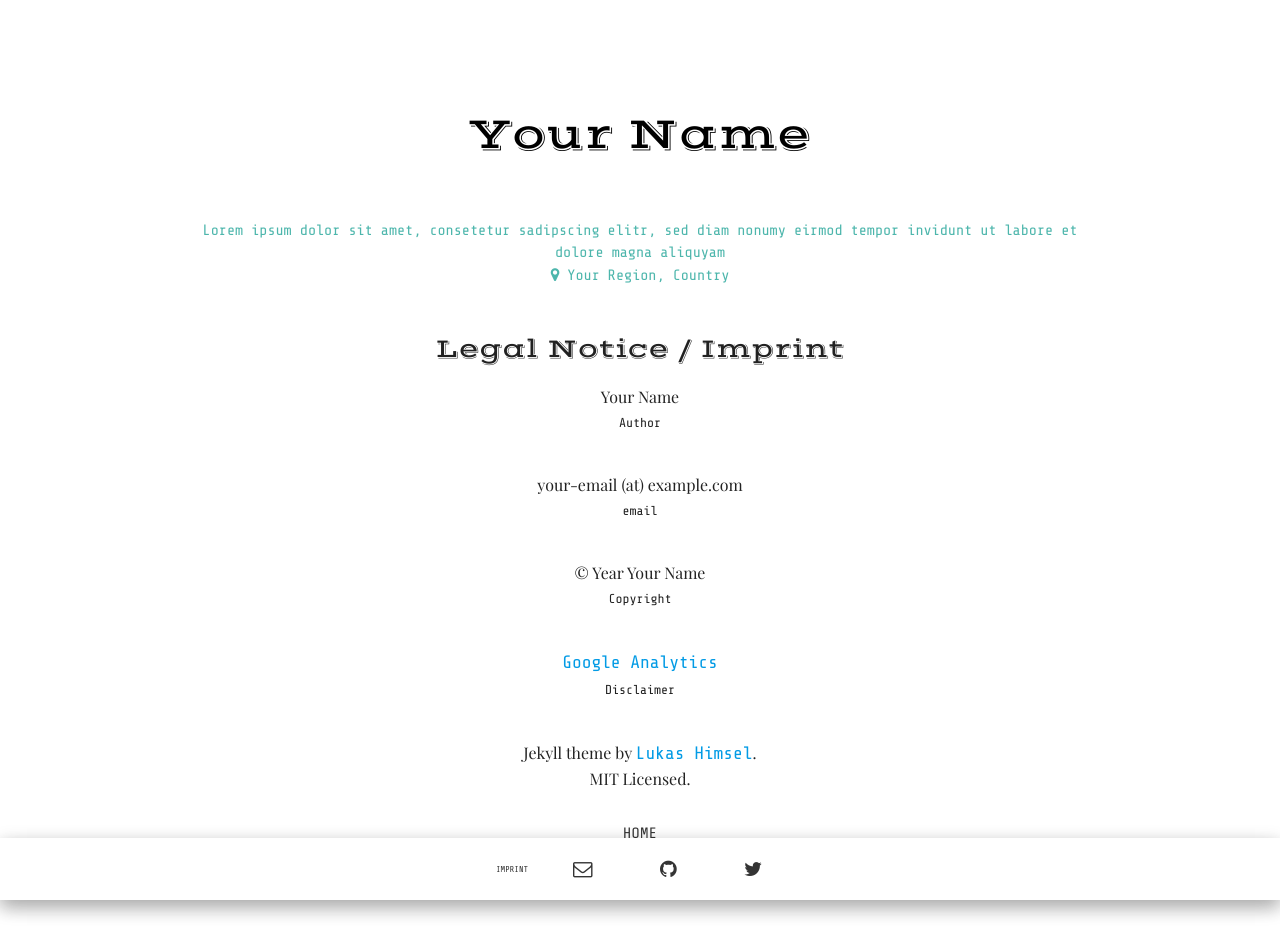
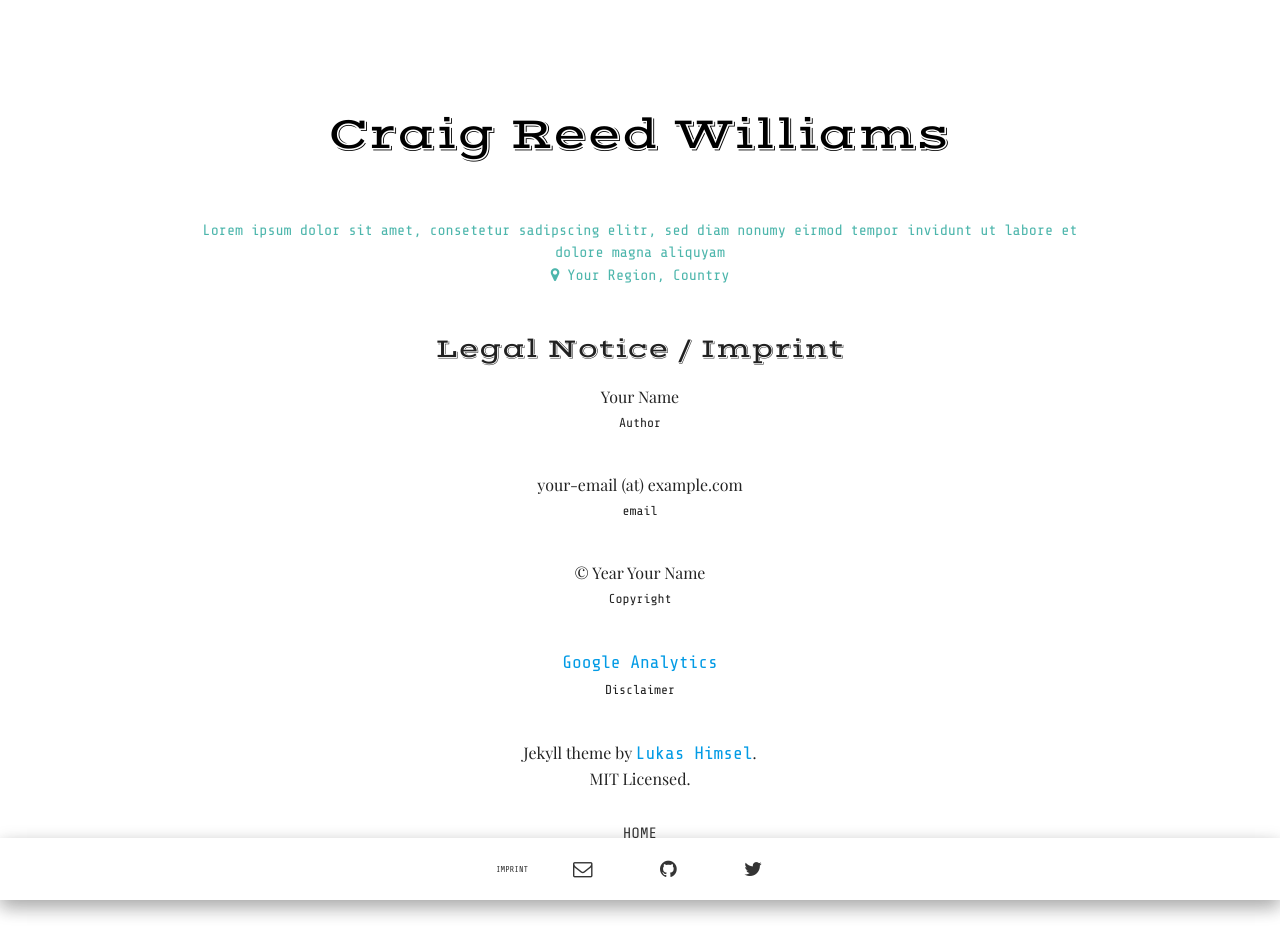
Before and after one commit to craigreedwilliams/craigreedwilliams.github.io, a Jekyll site: the page built from imprint.html, in a window 1280 px wide. Built offline with Jekyll 4.4.1, drawn with Linux system fonts in a browser that asks for light colours; some web fonts are replaced.

Commit message:
updated config

```diff
--- a/_config.yml
+++ b/_config.yml
@@ -1,4 +1,4 @@
-title: "Your Name"
+title: "Craig Reed Williams"
 description: "Lorem ipsum dolor sit amet, consetetur sadipscing elitr, sed diam nonumy eirmod tempor invidunt ut labore et dolore magna aliquyam"
 about: "Lorem ipsum dolor sit amet, consetetur sadipscing elitr, sed diam nonumy eirmod tempor invidunt ut labore et dolore magna aliquyam"
 location: "Your Region, Country"
@@ -7,8 +7,8 @@
 
 url: "https://craigreedwilliams.github.io/" # replace by your site's url
 twitter_username: your-name
-github_username:  lukas-h
-author: "Your Name"
+github_username:  craigreedwilliams
+author: "Craig Reed Williams"
 
 # google analytics tracking code, please change the value
 g_analytics: ""
```
